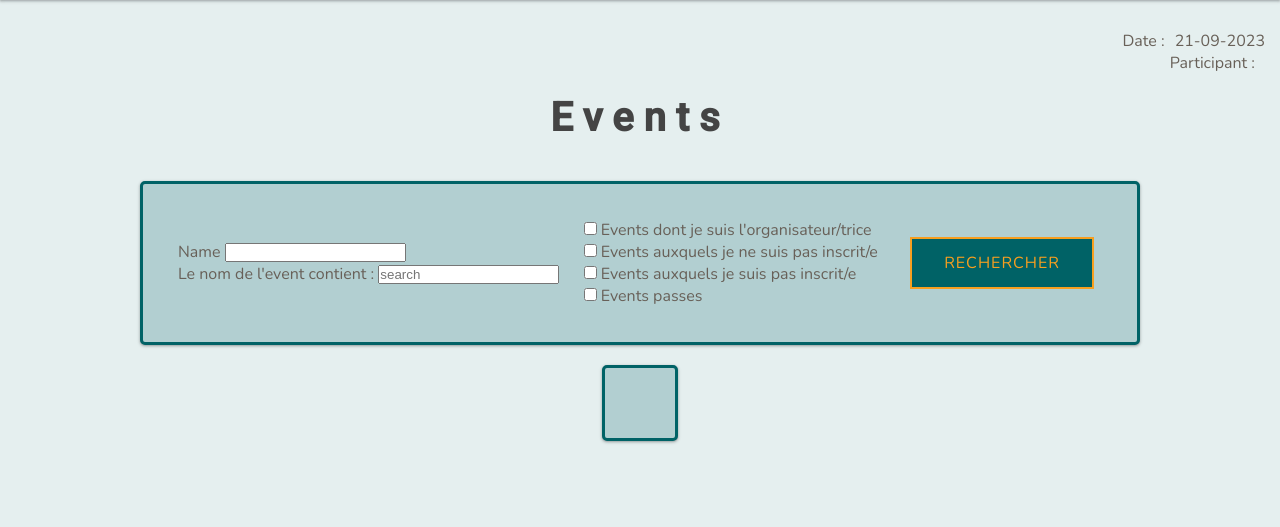
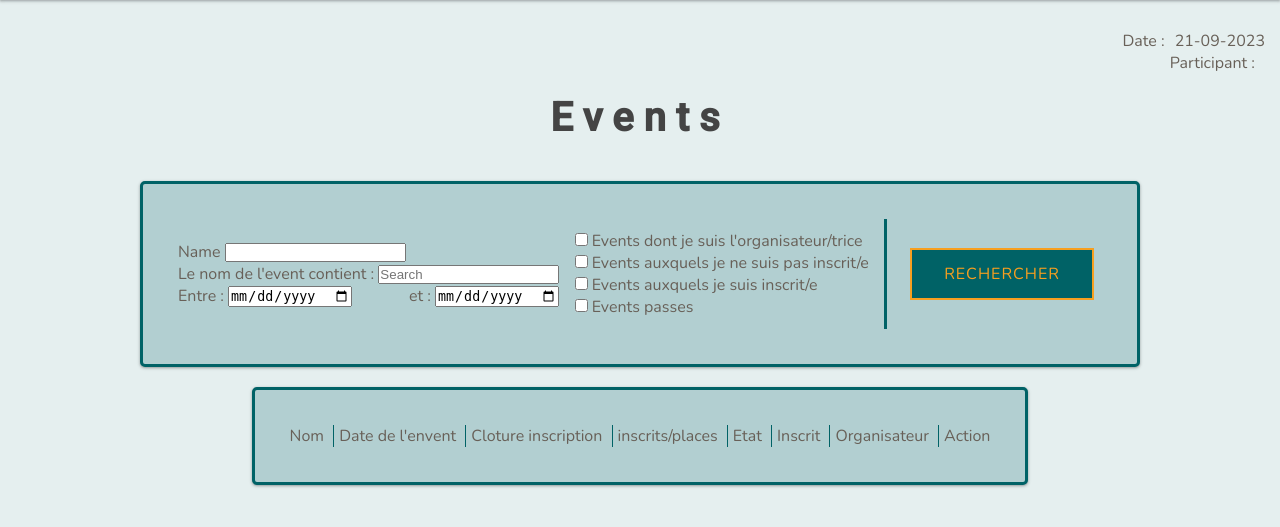
Before and after one commit to KanThor73/eni-events, a Symfony app: template templates/event/eventShowroom.html.twig in a window 1280 px wide. Shown: the part 110-637 px from the top of the page. Run offline with Twig, Linux system fonts and the light colour scheme; the template is opened without the code that fills it, so the values that code supplies are empty; form fields are guessed from the names that the template uses; some libraries are stand-ins or nearby versions.

Commit message:
implementation logique affichage event_showroom

```diff
--- a/public/css/eventShowroom.css
+++ b/public/css/eventShowroom.css
@@ -4,6 +4,8 @@
     justify-content: center;
     align-items: center;
 }
+
+
 
 .search-container{
     display: flex;
@@ -26,3 +28,22 @@
     align-items: end;
     margin-right: 3rem;
 }
+
+.date{
+    display: flex;
+    flex-wrap: nowrap;
+    justify-content: space-between;
+}
+
+.separator{
+    width: 3px;
+    height: 11rem;
+    border-right: 3px solid var(--primary);
+}
+
+.separator-inline{
+    display: inline;
+    border-right: 1px solid var(--primary);
+    margin: 0rem 0.5rem;
+
+}
--- a/public/css/layout.css
+++ b/public/css/layout.css
@@ -14,3 +14,7 @@
     justify-content: space-between;
     column-gap: 2rem;
 }
+
+.row{
+    justify-content: space-between;
+}
--- a/templates/event/eventShowroom.html.twig
+++ b/templates/event/eventShowroom.html.twig
@@ -6,41 +6,47 @@
     {% endblock %}
 
 {% block title %}Event-Showroom{% endblock %}
-
-
-
 {% block body %}
+    {% set today = "now"|date("d-m-Y") %}
     <div class="info">
         <div class="d-flex">
             <label class="mr-1 " for="user">Date :</label>
-            <p>{{ "now" | date("d-m-Y") }}</p>
+            <p>{{ today }}</p>
         </div>
         <div class="d-flex">
             <label class="mr-1 " for="user">Participant :</label>
-            <p>{{ app.user.getFirstname }}</p>
+            <p>{{ app.user.firstname }}</p>
         </div>
     </div>
     <h1 class="m-2">Events</h1>
+    <form method="post" action="{{ path('event_showroom') }}">
         <div class="search-container">
             <div class="part1">
                 {{ form_start(campusForm) }}
                 <div class="row">
                     {{ form_label(campusForm.name) }}
                     {{ form_widget(campusForm.name) }}
+                </div>
                 {{ form_errors(campusForm.name) }}
-            </div>
                 {{ form_end(campusForm) }}
                 <div class="row">
                     <label for="searchWord">Le nom de l'event contient :</label>
-                <input type="text" placeholder="search">
+                    <input type="text" id="searchWord" name="searchWord" placeholder="Search">
+                </div>
+                <div class="date">
+                    <div class="row">
+                        <label for="date1">Entre :</label>
+                        <input type="date" id="date1" name="date1">
                     </div>
                     <div class="row">
-
+                        <label for="date2">et :</label>
+                        <input type="date" id="date2" name="date2">
+                    </div>
                 </div>
             </div>
             <div class="part2">
                 <div class="row">
-                <input type="checkbox" name="isOrganizer">
+                    <input type="checkbox" name="isOrganizer" value="true">
                     <label for="isOrganizer">Events dont je suis l'organisateur/trice</label>
                 </div>
                 <div class="row">
@@ -48,19 +54,84 @@
                     <label for="isRegistered">Events auxquels je ne suis pas inscrit/e</label>
                 </div>
                 <div class="row">
-                <input type="checkbox" name="isOrganizer">
-                <label for="isOrganizer">Events auxquels je suis pas inscrit/e</label>
+                    <input type="checkbox" name="isOrganizer" value="true">
+                    <label for="isOrganizer">Events auxquels je suis inscrit/e</label>
                 </div>
                 <div class="row">
-                <input type="checkbox" name="isOrganizer">
+                    <input type="checkbox" name="isOrganizer" value="true">
                     <label for="isOrganizer">Events passes</label>
                 </div>
             </div>
+            <div class="separator"></div>
             <div class="part3">
-            <button class="btn-primary"> RECHERCHER</button>
+                <button class="btn-primary" type="submit"> RECHERCHER</button>
             </div>
         </div>
+    </form>
     <div class="form-container">
+        <div class="event-topbar">
+            <span>Nom</span>
+            <div class="separator-inline"></div>
+            <span>Date de l'envent</span>
+            <div class="separator-inline"></div>
+            <span>Cloture inscription</span>
+            <div class="separator-inline"></div>
+            <span>inscrits/places</span>
+            <div class="separator-inline"></div>
+            <span>Etat</span>
+            <div class="separator-inline"></div>
+            <span>Inscrit</span>
+            <div class="separator-inline"></div>
+            <span>Organisateur</span>
+            <div class="separator-inline"></div>
 
+            <span>Action</span>
+        </div>
+        {% if events %}
+
+            {% set isMember = false %}
+            {% for member in event.members %}
+                {% if member == app.user.firstname %}
+                    {% set isMember = true %}
+                {% endif %}
+            {% endfor %}
+
+            {% set isOrganizer = false %}
+            {% if event.organizer.id == app.user.id %}
+                {% set isOrganizer = true %}
+            {% endif %}
+
+            {% for event in events %}
+                <div class="event-topbar">
+                    <span>{{ event.name }}</span>
+                    <div class="separator-inline"></div>
+                    <span>{{ event.beginDate }}</span>
+                    <div class="separator-inline"></div>
+                    <span>{{ event.limitDate }}</span>
+                    <div class="separator-inline"></div>
+                    <span>{{ event.nbMaxInscription }}/{{ event.nbMaxInscription }}</span>
+                    <div class="separator-inline"></div>
+                    <span>{{ event.state }}</span>
+                    <div class="separator-inline"></div>
+                    {% if isMember %}
+                        <span>X</span>
+                    {% else %}
+                        <span> </span>
+                    {% endif %}
+                    <div class="separator-inline"></div>
+                    <span>{{ event.organizer.firstname }} {{ event.organizer.name | slice(0, 1) }}</span>
+                    <div class="separator-inline"></div>
+                    {% if isMember %}
+                        <span><a href="#">Afficher</a> - <a href="">Se desister</a></span>
+                    {% elseif isMember != true %}
+                        <span><a href="#">Afficher</a> </span>
+                    {% elseif isOrganizer %}
+                        <span><a href="#">Modifier</a> <button>Publier</button></span>
+                    {% elseif event.limitDate < today %}
+                        <span><a href="#">Afficher</a></span>
+                    {% endif %}
+                </div>
+            {% endfor %}
+        {% endif %}
     </div>
 {% endblock %}
```
Also changed, not shown: src/Controller/EventController.php (+4 -3 lines). Lines whose indentation alone changed are shown as unchanged.
